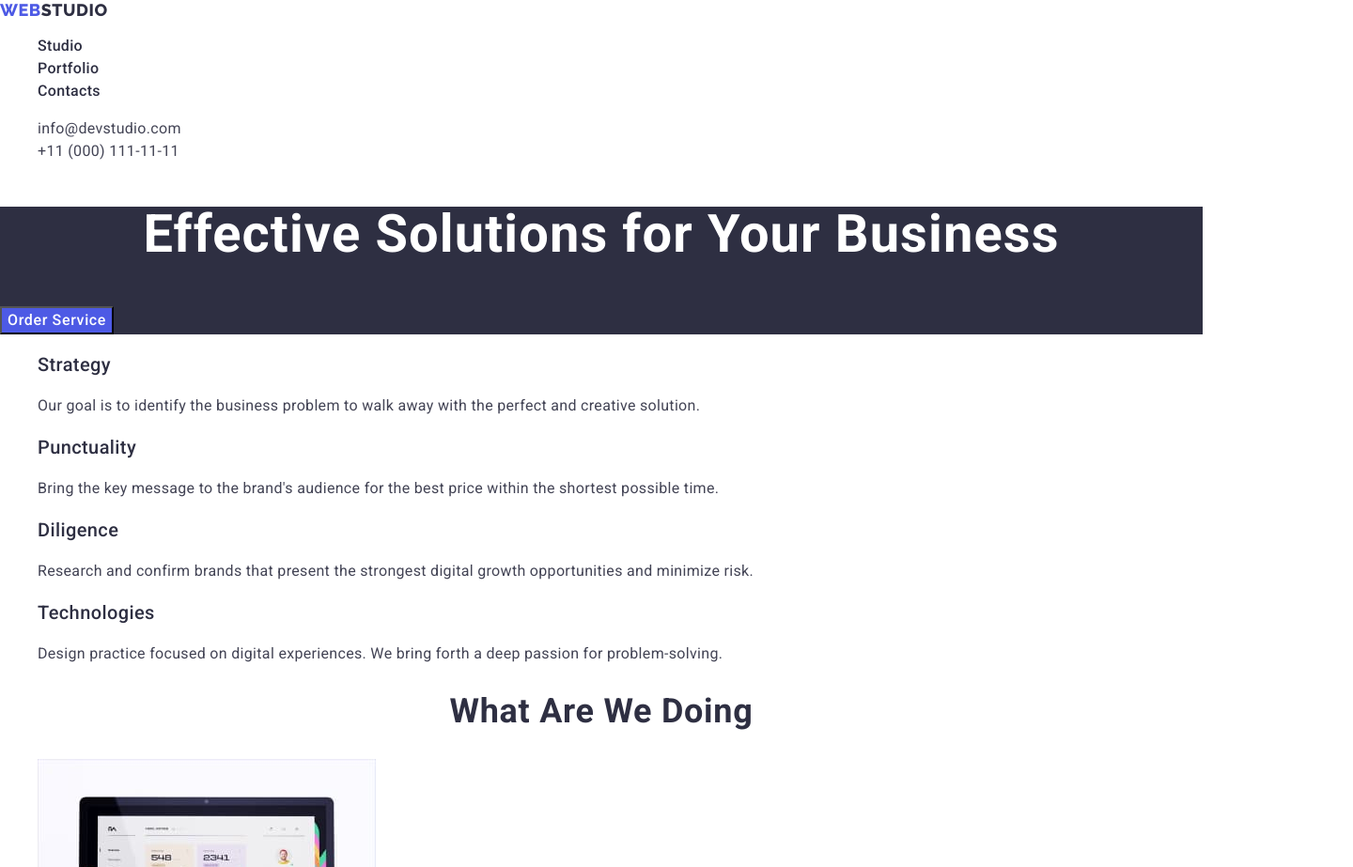
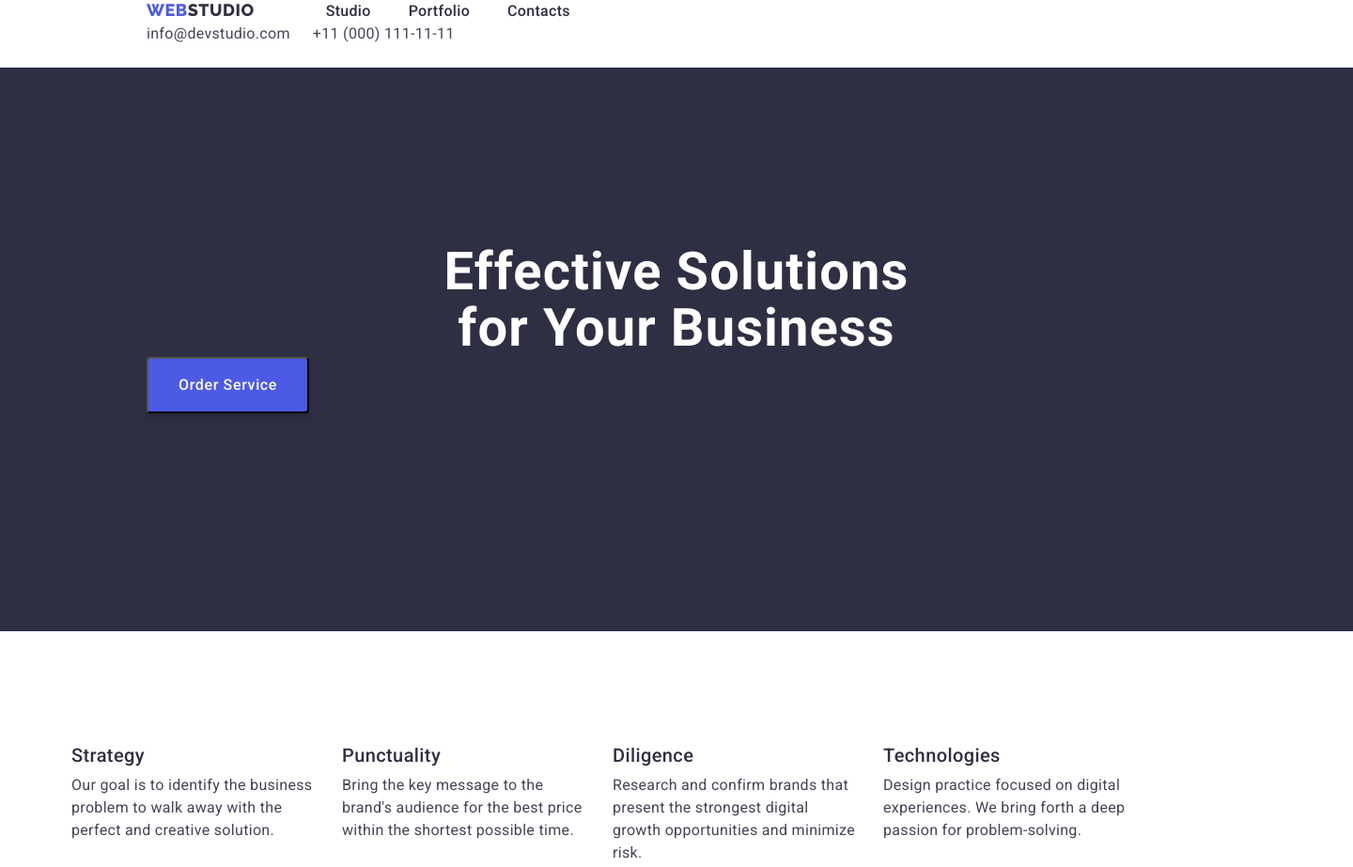
Before and after one commit to MrRoik/goit-markup-hw-03, a plain HTML site: page index.html in a window 1280 px wide. Shown: the top 923 px of the page at 94% size, 1440 px wide, since content can reach past the window. Drawn offline with nearby package versions, Linux system fonts and the light colour scheme.

Commit message:
summary html + css

```diff
--- a/css/styles.css
+++ b/css/styles.css
@@ -72,6 +72,14 @@ header {
 }
 .card {
     background-color: var(--primary-white-color);
+    display: inline-flex;
+        padding-bottom: 0px;
+        flex-direction: column;
+        justify-content: center;
+        align-items: center;
+        gap: 32px;
+        border-radius: 0px 0px 4px 4px;
+        box-shadow: 0px 2px 1px 0px rgba(46, 47, 66, 0.08), 0px 1px 1px 0px rgba(46, 47, 66, 0.16), 0px 1px 6px 0px rgba(46, 47, 66, 0.08);
 }
 footer {
     background: var(--primary-black-color);
@@ -82,6 +90,8 @@ footer {
     font-size: 16px;
     line-height: 1.5;
     letter-spacing: 0.02em;
+    width: 264px;
+    margin-top: 12.5px;
 }
 
 .main {
@@ -97,10 +107,19 @@ footer {
     line-height: 1.07;
     font-weight: 700;
     letter-spacing: 0.02em;
+    text-align: center;
+    width: 496px;
+    padding-top: 188px;
+    margin-left: auto;
+    margin-right: auto;
 }
 .hero_image {
     background: var(--primary-black-color);
     color: var(--primary-white-color);
+    width: 1440px;
+        height: 600px;
+        flex-shrink: 0;
+        margin-bottom: 120px;
 }
 .button {
     background: var(--iris, #4D5AE5);
@@ -111,6 +130,14 @@ footer {
     font-weight: 500;
     cursor: pointer;
     letter-spacing: 0.04em;
+    display: inline-flex;
+        padding: 16px 32px;
+        align-items: flex-start;
+        gap: 10px;
+        border-radius: 4px;
+        margin-left: auto;
+        margin-right: auto;
+        box-shadow: 0px 4px 4px 0px rgba(0, 0, 0, 0.15);
 }
 .button:hover {
     background-color: var(--secondary-blue-color);
@@ -131,7 +158,8 @@ footer {
     font-weight: 700;
     text-align: center;
     letter-spacing: 0.02em;
-    text-transform: capitalize
+    text-transform: capitalize;
+    margin-bottom: 72px;
 }
 
 .h-three-section {
@@ -142,10 +170,17 @@ footer {
 }
 .section-our-team {
     background: var(--cloud, #F4F4FD);
+    width: 1440px;
+        height: 732px;
+        flex-shrink: 0;
 }
 
 .list {
     list-style: none;
+    display: flex;
+    flex-direction: row;
+    flex-wrap: wrap;
+    gap: 24px;
 }
 
 .main-portfolio {
@@ -185,3 +220,69 @@ footer {
     font-weight: 500;
     letter-spacing: 0.02em;
 }
+
+h1,
+h2,
+h3,
+p {
+    margin-top: 0;
+    margin-bottom: 0;
+}
+ul {
+    margin-top: 0;
+    margin-bottom: 0;
+    padding-left: 0;
+}
+.container {
+    max-width: 1158px;
+    padding-left: 15px;
+    padding-right: 15px;
+    margin: auto auto;
+}
+.visually-hidden {
+    position: absolute;
+    width: 1px;
+    height: 1px;
+    margin: -1px;
+    border: 0;
+    padding: 0;
+    white-space: nowrap;
+    clip-path: inset(100%);
+    clip: rect(0 0 0 0);
+    overflow: hidden;
+}
+.header {
+    border-bottom: 1px solid #E7E9FC;
+    background: var(--primary-white-color);
+    width: 1440px;
+    height: 72px;
+    flex-shrink: 0;
+}
+.header-nav {
+        display: flex;
+            flex-direction: row;
+            gap: 76px;
+}
+.list-nav {
+    gap: 40px;
+}
+.section-description {
+    display: flex;
+    min-width: 1128px;
+    margin-bottom: 120px;
+}
+.list-desc {
+    display: flex;
+        flex-direction: column;
+        align-items: flex-start;
+        gap: 8px;
+        width: calc((100% - 72px) / 4);
+}
+.opportunities {
+    margin-bottom: 120px;
+}
+.footer {
+    width: 1440px;
+    height: 312px;
+    flex-shrink: 0;
+}
--- a/index.html
+++ b/index.html
@@ -22,18 +22,21 @@
     <link rel="stylesheet" href="./css/styles.css" />
   </head>
   <body>
-    <header>
-      <nav>
+    <header class="header">
+      <div class="container">
+        <nav class="header-nav">
           <a href="./index.html" class="logo link">
             Web<span class="logocolor">Studio</span></a
           >
-        <ul class="list">
+          <ul class="list list-nav">
             <li><a href="./index.html" class="heading link">Studio</a></li>
-          <li><a href="./portfolio.html" class="heading link">Portfolio</a></li>
+            <li>
+              <a href="./portfolio.html" class="heading link">Portfolio</a>
+            </li>
             <li><a href="" class="heading link">Contacts</a></li>
           </ul>
         </nav>
-      <address class="address">
+        <address class="address header-nav">
           <ul class="list">
             <li>
               <a href="mailto:info@devstudio.com" class="contacts link"
@@ -47,40 +50,44 @@
             </li>
           </ul>
         </address>
+      </div>
     </header>
 
     <main class="main">
       <!-- hero_image -->
       <section class="hero_image">
+        <div class="container">
           <h1 class="h-one-section">Effective Solutions for Your Business</h1>
           <button type="button" class="button">Order Service</button>
+        </div>
       </section>
       <!-- Section 1 -->
-      <section>
+      <section class="section-description">
+        <div class="container">
           <h2 hidden class="headings">tyt teg h2</h2>
           <ul class="list">
-          <li>
+            <li class="list-desc">
               <h3 class="h-three-section">Strategy</h3>
               <p class="text-description">
-              Our goal is to identify the business problem to walk away with the
-              perfect and creative solution.
+                Our goal is to identify the business problem to walk away with
+                the perfect and creative solution.
               </p>
             </li>
-          <li>
+            <li class="list-desc">
               <h3 class="h-three-section">Punctuality</h3>
               <p class="text-description">
                 Bring the key message to the brand's audience for the best price
                 within the shortest possible time.
               </p>
             </li>
-          <li>
+            <li class="list-desc">
               <h3 class="h-three-section">Diligence</h3>
               <p class="text-description">
                 Research and confirm brands that present the strongest digital
                 growth opportunities and minimize risk.
               </p>
             </li>
-          <li>
+            <li class="list-desc">
               <h3 class="h-three-section">Technologies</h3>
               <p class="text-description">
                 Design practice focused on digital experiences. We bring forth a
@@ -88,9 +95,11 @@
               </p>
             </li>
           </ul>
+        </div>
       </section>
       <!-- Section 2 -->
-      <section>
+      <section class="opportunities">
+        <div class="container">
           <h2 class="headings">What are we doing</h2>
           <ul class="list">
             <li>
@@ -118,9 +127,11 @@
               />
             </li>
           </ul>
+        </div>
       </section>
       <!-- Section 3 -->
       <section class="section-our-team">
+        <div class="container">
           <h2 class="headings">Our Team</h2>
           <ul class="list">
             <li class="card">
@@ -164,17 +175,20 @@
               <p class="text-description">UI Designer</p>
             </li>
           </ul>
+        </div>
       </section>
     </main>
 
     <footer class="footer">
+      <div class="container">
         <a href="./index.html" class="logo link">
           Web<span class="logocolor-footer">Studio</span></a
         >
         <p class="text-footer">
-        Increase the flow of customers and sales for your business with digital
-        marketing & growth solutions.
+          Increase the flow of customers and sales for your business with
+          digital marketing & growth solutions.
         </p>
+      </div>
     </footer>
   </body>
 </html>
```
Also changed, not shown: portfolio.html (+19 -8 lines). Lines whose indentation alone changed are shown as unchanged.
